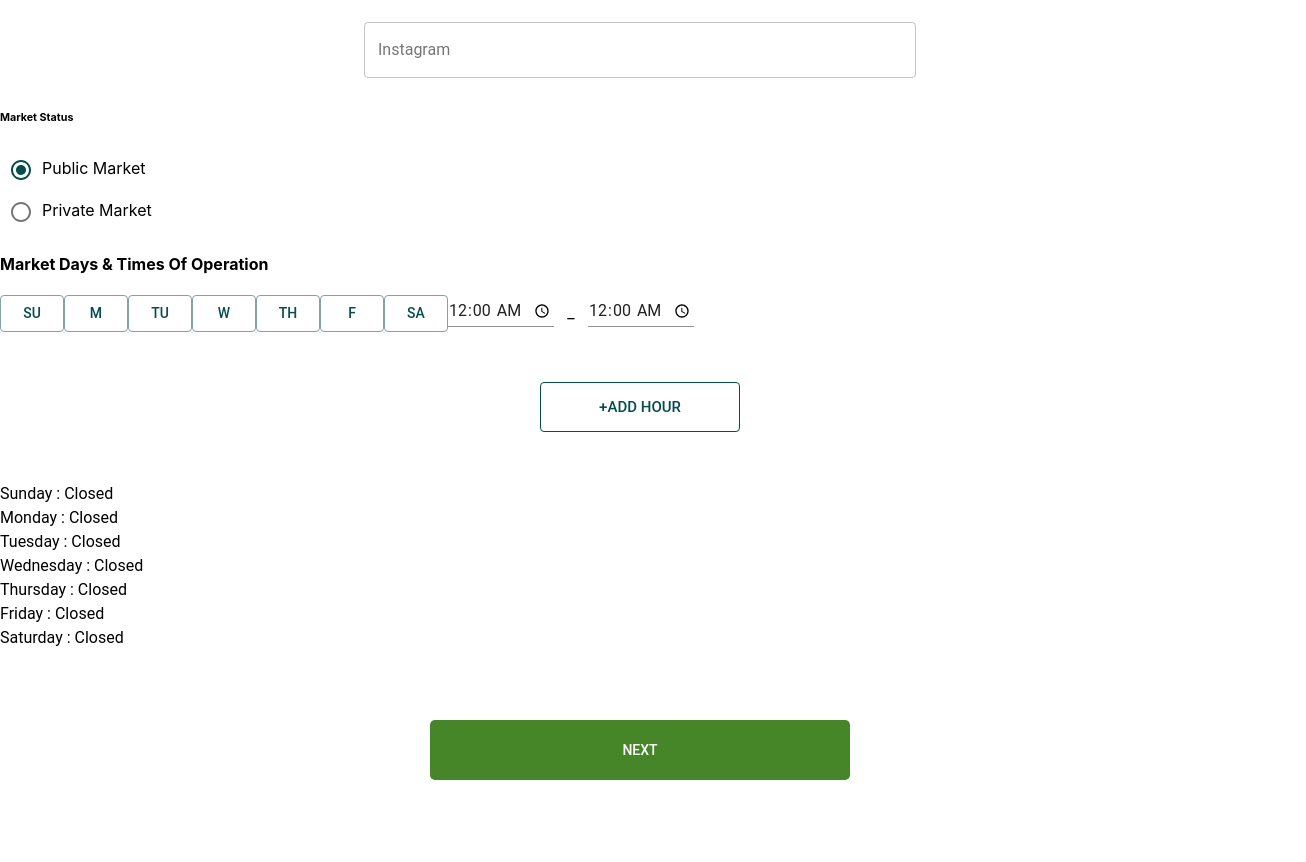
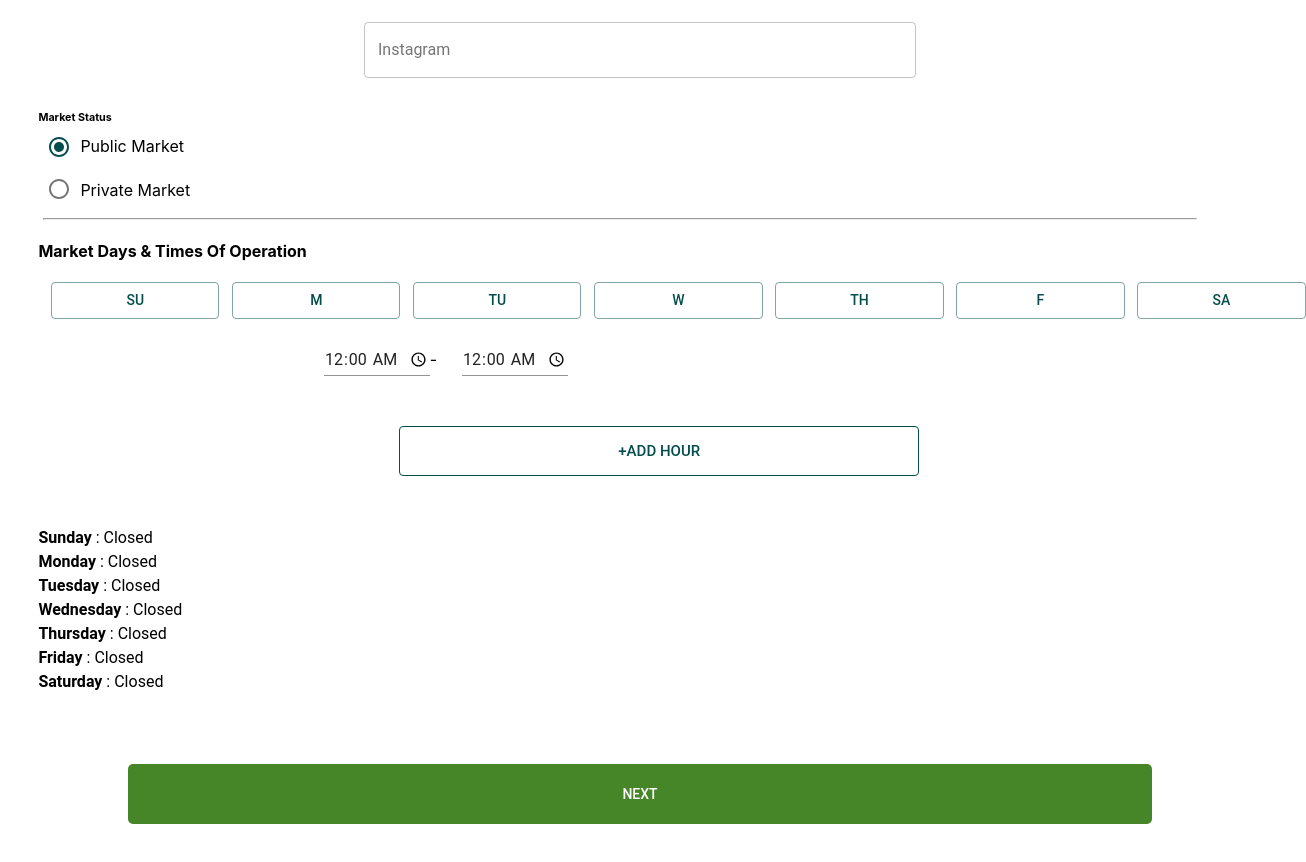
Before and after one commit to labs14-market-organizer/frontend, a React (Create React App) app: page /createmarket in a window 1280 px wide. Shown: the part 732-1594 px from the top of the page, 1306 px wide, since content can reach past the window. Before the commit the page ends 1562 px from the top, so only its background shows below. Built offline with nearby package versions, Linux system fonts and the light colour scheme; a web font is replaced by a local one.

Commit message:
added changes to button styling

```diff
--- a/src/routes/CreateMarket.js
+++ b/src/routes/CreateMarket.js
@@ -189,11 +189,13 @@ class CreateMarket extends React.Component {
   };
 
   militaryConvert(time){
+    console.log('here ya go')
     let hours = time.split('');
     let am = "am";
     let newHours, combined, subtractedHours, rest;
     if (hours[0] === "0"){
       combined = hours[1] + hours[2] + hours[3] + hours[4] + am;
+      console.log(combined)
       return combined;
     } else if (hours[0] === "1" && hours[1] === "2") {
       return hours.join('') + "pm";
@@ -352,25 +354,32 @@ class CreateMarket extends React.Component {
        <StyleLeft>
         <h6>Market Status</h6>
         {/*Radio buttons, default to public market*/}
+        <div style={{display: "flex"}}>
         <Radio
+          style={{marginTop: "-23px"}}
           name="radio"
           value="Public Market"
           checked={this.state.radio === "Public Market"}
           onChange={e => this.onRadioChange(e)}
         />
-        Public Market
+        <div style={{marginTop: "-13px"}}>Public Market</div>
+        </div>
         <br />
+        <div style={{display: "flex"}}>
         <Radio
+          style={{marginTop: "-20px"}}
           name="radio"
           value="Private Market"
           checked={this.state.radio === "Private Market"}
           onChange={e => this.onRadioChange(e)}
         />
-        Private Market
+        <div style={{marginTop: "-8px", marginBottom: "10px"}}> Private Market</div>
+        </div>
+        <hr style={{width: "90vw", marginLeft: "5px"}}></hr>
         <h4>Market Days {'&'} Times Of Operation</h4>
-        <div>
+        <div style={{width: "99vw", display: "flex", flexDirection: "nowrap", margin: "0 auto"}}>
 
-            <Button
+            <StyledDays
               variant={this.state.sunday ? "contained" : "outlined"}
               color="secondary"
               name="sunday"
@@ -378,8 +387,8 @@ class CreateMarket extends React.Component {
               onClick={e => this.changeDay(e)}
             >
               Su
-            </Button>
-            <Button
+            </StyledDays>
+            <StyledDays
               variant={this.state.monday ? "contained" : "outlined"}
               color="secondary"
               name="monday"
@@ -387,8 +396,8 @@ class CreateMarket extends React.Component {
               onClick={e => this.changeDay(e)}
             >
               M
-            </Button>
-            <Button
+            </StyledDays>
+            <StyledDays
               variant={this.state.tuesday ? "contained" : "outlined"}
               color="secondary"
               name="tuesday"
@@ -396,8 +405,8 @@ class CreateMarket extends React.Component {
               onClick={e => this.changeDay(e)}
             >
               Tu
-            </Button>
-            <Button
+            </StyledDays>
+            <StyledDays
               variant={this.state.wednesday ? "contained" : "outlined"}
               color="secondary"
               name="wednesday"
@@ -405,8 +414,8 @@ class CreateMarket extends React.Component {
               onClick={e => this.changeDay(e)}
             >
               W
-            </Button>
-            <Button
+            </StyledDays>
+            <StyledDays
               variant={this.state.thursday ? "contained" : "outlined"}
               color="secondary"
               name="thursday"
@@ -414,8 +423,8 @@ class CreateMarket extends React.Component {
               onClick={e => this.changeDay(e)}
             >
               Th
-            </Button>
-            <Button
+            </StyledDays>
+            <StyledDays
               variant={this.state.friday ? "contained" : "outlined"}
               color="secondary"
               name="friday"
@@ -423,8 +432,8 @@ class CreateMarket extends React.Component {
               onClick={e => this.changeDay(e)}
             >
               F
-            </Button>
-            <Button
+            </StyledDays>
+            <StyledDays
               variant={this.state.saturday ? "contained" : "outlined"}
               color="secondary"
               name="saturday"
@@ -432,9 +441,11 @@ class CreateMarket extends React.Component {
               onClick={e => this.changeDay(e)}
             >
               Sa
-            </Button>
-
+            </StyledDays>
+            </div>
+          <div style={{display: "flex"}}>
           <TextField
+            style={{marginLeft: "23%", marginTop: "25px"}}
             name="start"
             type="time"
             onChange={this.handleChange}
@@ -444,8 +455,10 @@ class CreateMarket extends React.Component {
             }}
           />
           {/**This code just adds the hiphen between the time boxes */}
-          &nbsp;&nbsp;&nbsp;_&nbsp;&nbsp;&nbsp;
+          {/* <span style={{marginTop: "30px"}}>&nbsp;&nbsp;&nbsp;_&nbsp;&nbsp;&nbsp;</span> */}
+          <div style={{marginTop: "30px"}}>-</div>
           <TextField
+          style={{marginTop: "25px", marginLeft: "2%"}}
             name="end"
             type="time"
             onChange={this.handleChange}
@@ -462,6 +475,7 @@ class CreateMarket extends React.Component {
             size="large"
             color="secondary"
             onClick={e => this.setHours(e)}
+            style={{width: "80vw"}}
           >
             +ADD HOUR
           </Button>
@@ -472,9 +486,9 @@ class CreateMarket extends React.Component {
 
         {this.state.operation.map(item => {
                         return (item.start !== null) ?
-                        <Typography variant="body1">{item.day}: {this.militaryConvert(item.start)} - {this.militaryConvert(item.end)}
-                          <button value={this.state[item.day]} onClick={(e) => this.deleteTime(e, item.day)}>X</button></Typography>
-                        : <StyledTypography variant="body1">{item.day} : Closed </StyledTypography>
+                        <StyledTypography variant="body1"><span style={{fontWeight: "600"}}> {item.day}</span>: {this.militaryConvert(item.start)} - {this.militaryConvert(item.end)}
+                          <button value={this.state[item.day]} style={{fontWeight: "600"}} onClick={(e) => this.deleteTime(e, item.day)}>X</button></StyledTypography>
+                        : <StyledTypography variant="body1"> <span style={{fontWeight: "600"}}>{item.day}</span> : Closed </StyledTypography>
                     })}
         <br />
         </StyleLeft>
@@ -510,11 +524,16 @@ const StyledDiv = styled.div`
 
 
 `;
+const StyledDays = styled(Button)`
+  width: 14vw;
+  margin-left: 1%;
+`;
+
 const SaveFix = styled.button`
   margin: 50px auto;
   height: 60px;
   cursor: pointer;
-  width: 420px;
+  width: 80vw;
   border-radius: 5px;
   color: #fff;
   background-color: #478529;
@@ -535,6 +554,7 @@ const StyledTypography = styled(Typography)`
 `
 const StyleLeft = styled.div`
   text-align: left;
+  margin-left: 3%;
 `
 
 
```
